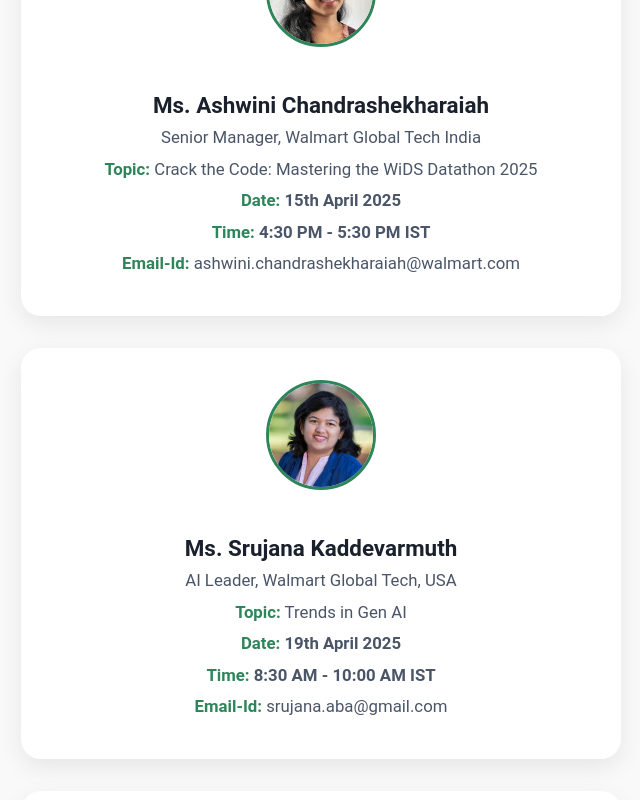
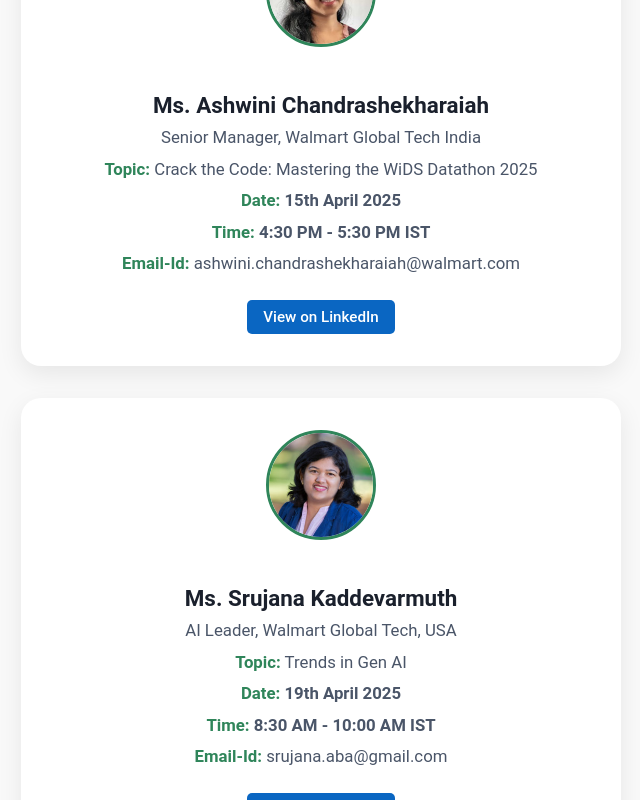
Before and after one commit to savalagikadappa/wids-2025, a React (Vite) app: page / in a window 1280 px wide. Shown: the part 1640-2440 px from the top of the page, without its empty margins (319-959 px from the left). Built offline with nearby package versions, Linux system fonts and the light colour scheme.

Commit message:
updated changes

```diff
--- a/src/components/Speakers.jsx
+++ b/src/components/Speakers.jsx
@@ -6,41 +6,40 @@ const speakerData = [
     id: 1,
     name: "Ms. Ashwini Chandrashekharaiah",
     image: "/ashwini-speaker2.png",
-    // Renamed `title` to `designation`:
     designation: "Senior Manager, Walmart Global Tech India",
     email: "ashwini.chandrashekharaiah@walmart.com",
     topic: "Crack the Code: Mastering the WiDS Datathon 2025",
     date: "15/04/25",
     displayDate: "15th April 2025",
     time: "4:30 PM - 5:30 PM IST",
+    linkedin: "https://www.linkedin.com/in/ashwini-chandrashekharaiah/",
   },
   {
     id: 2,
     name: "Ms. Srujana Kaddevarmuth",
     image: "/srujana-speaker1.png",
-    // Renamed `title` to `designation`:
     designation: "AI Leader, Walmart Global Tech, USA",
     email: "srujana.aba@gmail.com",
     topic: "Trends in Gen AI",
     date: "19/04/25",
     displayDate: "19th April 2025",
     time: "8:30 AM - 10:00 AM IST",
+    linkedin: "https://www.linkedin.com/in/srujana-k-37a32b18/",
   },
   {
     id: 3,
-    // Updated to show Dr. Saroja A.O
     name: "Dr. Saroja A. O",
     image: "/saroja-speaker.png",
-    // Multiline designation for Dr. Saroja
-    // Using \n for line breaks
     designation: "Professor and Head,\nDepartment of Neurology\nJ N Medical College",
     email: "sarojaaralikatte@gmail.com",
     topic: "Unraveling the Mysteries of the Female Brain",
     date: "19/04/25",
     displayDate: "19th April 2025",
     time: "10:00 AM - 11:00 AM IST",
+    // No LinkedIn
   },
 ];
+
 
 function Speakers() {
   return (
@@ -77,6 +76,16 @@ function Speakers() {
             <p>
               <strong>Email-Id:</strong> {s.email}
             </p>
+            {s.linkedin && (
+              <a
+                href={s.linkedin}
+                target="_blank"
+                rel="noopener noreferrer"
+                className="linkedin-button"
+              >
+                View on LinkedIn
+              </a>
+            )}
           </div>
         ))}
       </div>
--- a/src/styles/Speakers.css
+++ b/src/styles/Speakers.css
@@ -131,3 +131,21 @@
     white-space: pre-line;
     /* Helps respect \n for line breaks */
 }
+
+
+.linkedin-button {
+    display: inline-block;
+    margin-top: 1rem;
+    padding: 0.5rem 1rem;
+    background-color: #0A66C2;
+    color: white;
+    border-radius: 5px;
+    text-decoration: none;
+    font-weight: 500;
+    font-size: 0.95rem;
+    transition: background-color 0.3s ease;
+}
+
+.linkedin-button:hover {
+    background-color: #084c98;
+}
```
